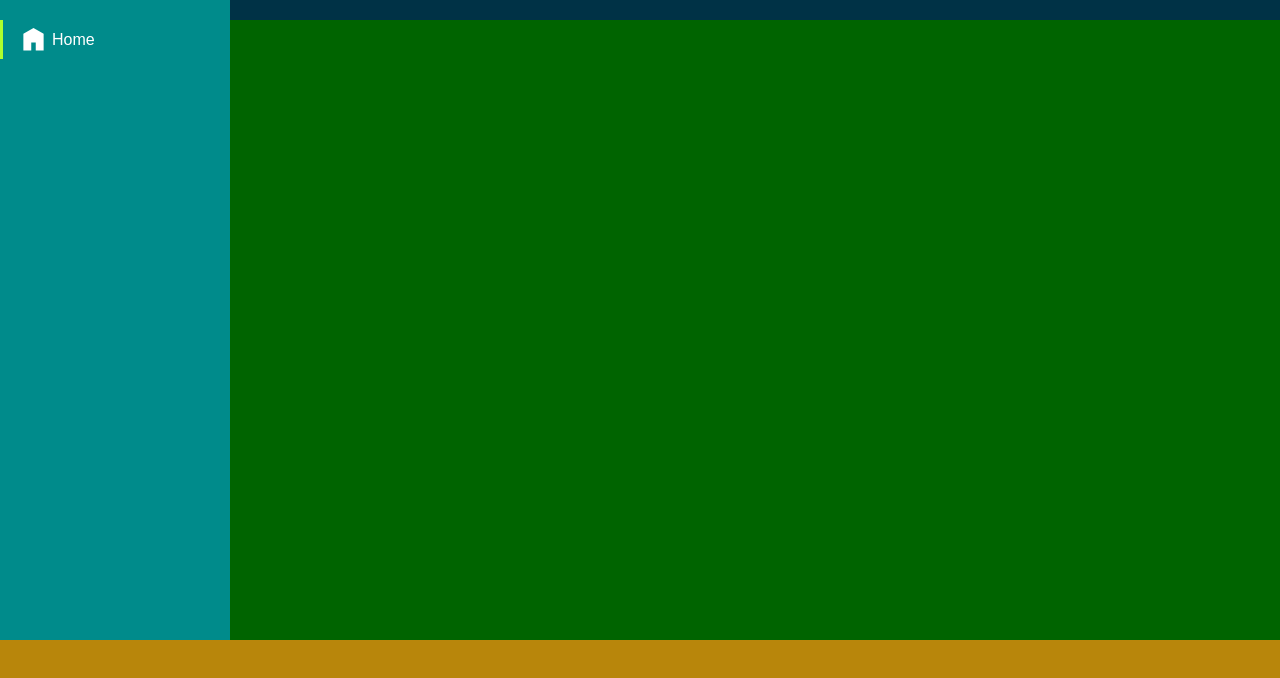
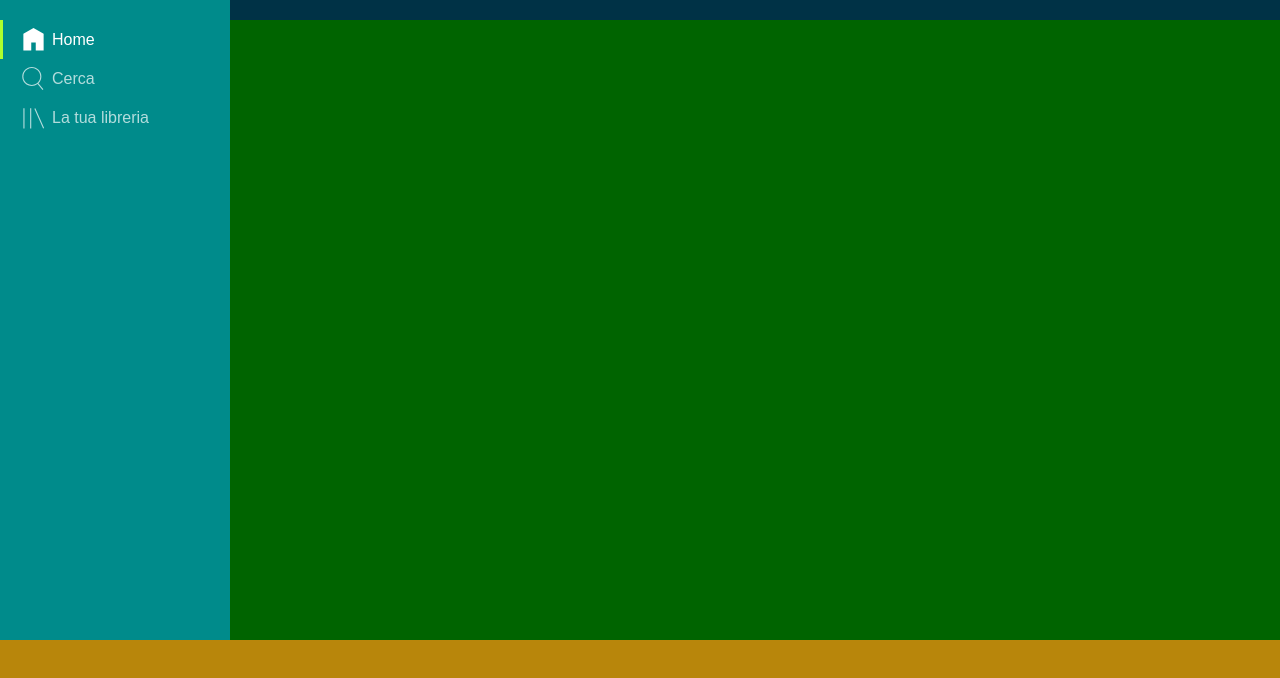
Before and after one commit to CarloBattista/html-css-spotifyweb, a plain HTML site: page index.html in a window 1280 px wide. Shown: the part 70-748 px from the top of the page. Drawn offline with Linux system fonts and the light colour scheme.

Commit message:
nav completata

```diff
--- a/index.html
+++ b/index.html
@@ -40,6 +40,18 @@
                             <span class="textItem">Home</span>
                         </a>
                     </li>
+                    <li class="listItem ">
+                        <a href="#" class="container_list" id="">
+                            <img class="iconItem" src="./_assets/_resources/imgs/search.svg" alt="home">
+                            <span class="textItem">Cerca</span>
+                        </a>
+                    </li>
+                    <li class="listItem ">
+                        <a href="#" class="container_list" id="">
+                            <img class="iconItem" src="./_assets/_resources/imgs/libreria.svg" alt="home">
+                            <span class="textItem">La tua libreria</span>
+                        </a>
+                    </li>
                 </ul>
             </div>
         </div>
```
